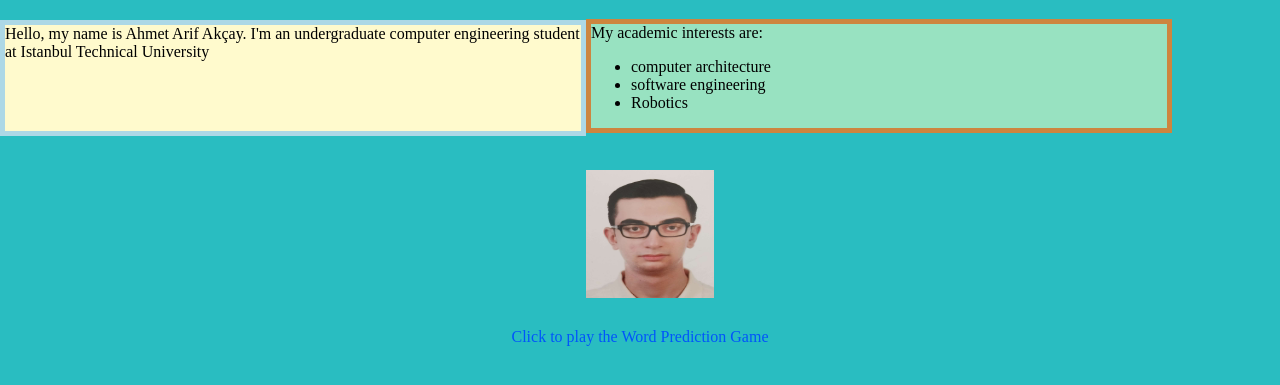
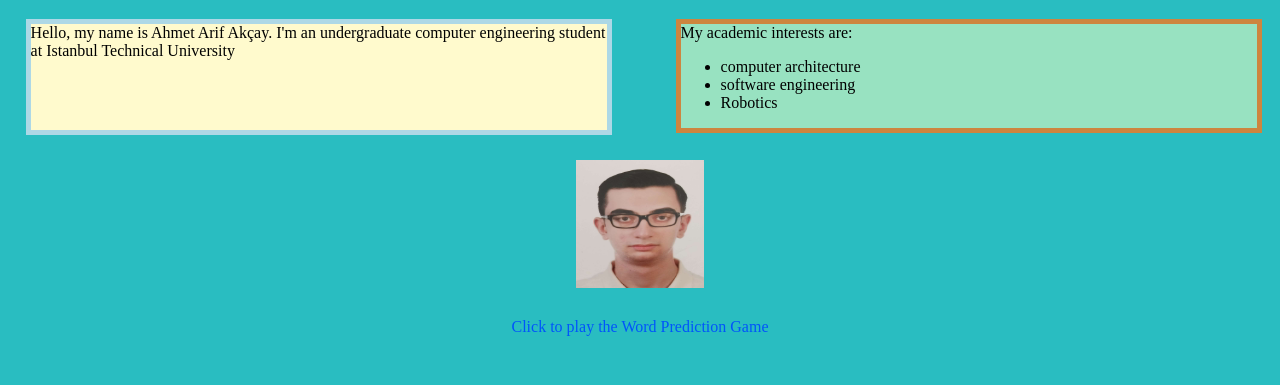
Before and after one commit to itu-itis24-akcaya24/itu-itis24-akcaya24.github.io, a plain HTML site: page index.html in a window 1280 px wide. Shown: the part 61-446 px from the top of the page. Drawn offline with Linux system fonts and the light colour scheme.

Commit message:
changed positioning of the divs in the about me page a little bit

```diff
--- a/styles.css
+++ b/styles.css
@@ -16,19 +16,20 @@ h1{
 .interests{
     border:thick solid peru;
     background-color: rgb(152, 226, 193);
+    margin-left:5%;
 }
 .bio{
     height:106px;
     background-color: lemonchiffon;
-    position:relative;
-    bottom:15px;
     border:5px solid lightblue;
+    margin:auto;
+    margin-left:2%;
 }
 #imageBox{
-    margin:2%;
-}
-#imageBox img{
-    margin-top:3%;
+    display: inline-block;
+    text-align:center;
+    margin-top:2%;
+    width:100%;
 }
 .gameBox{
     margin-top:2%;
```
